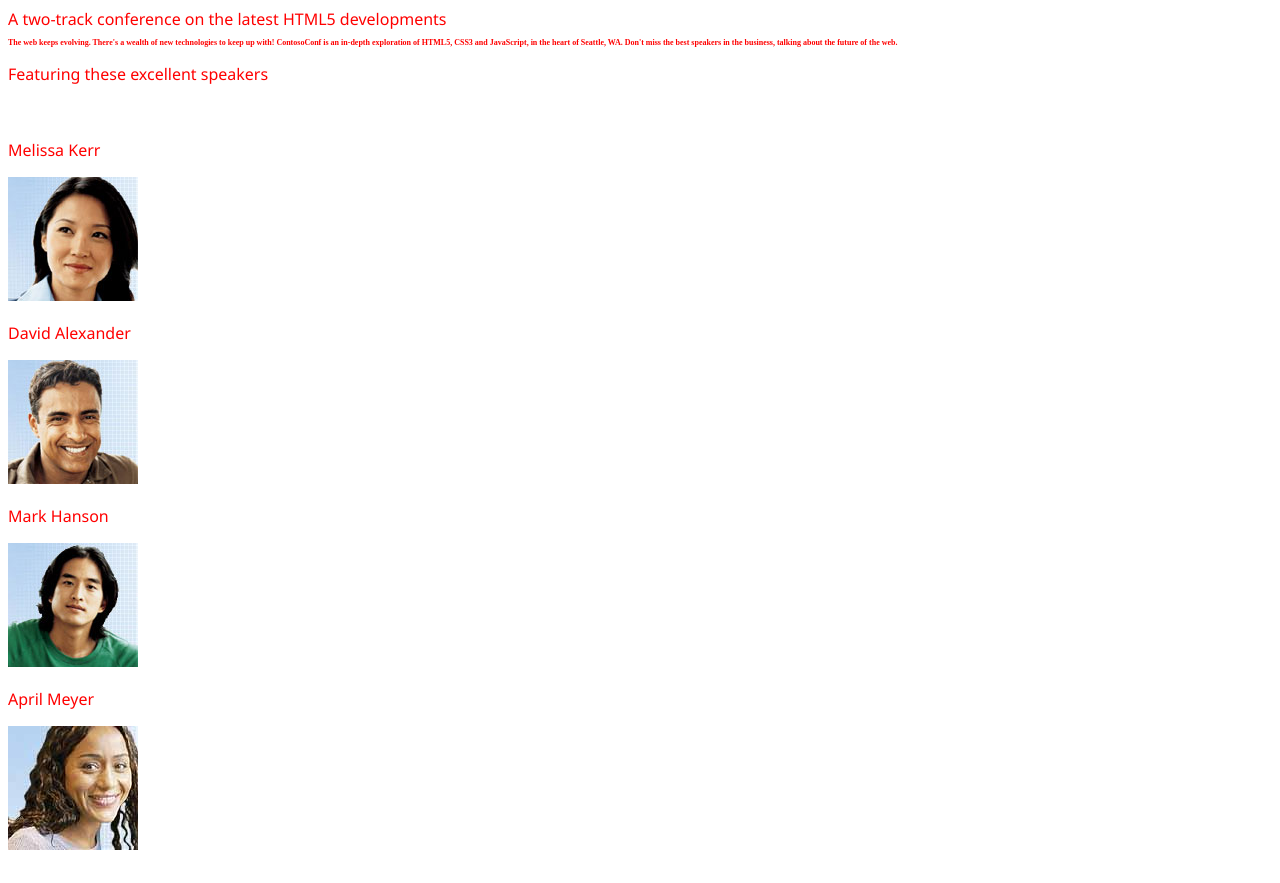
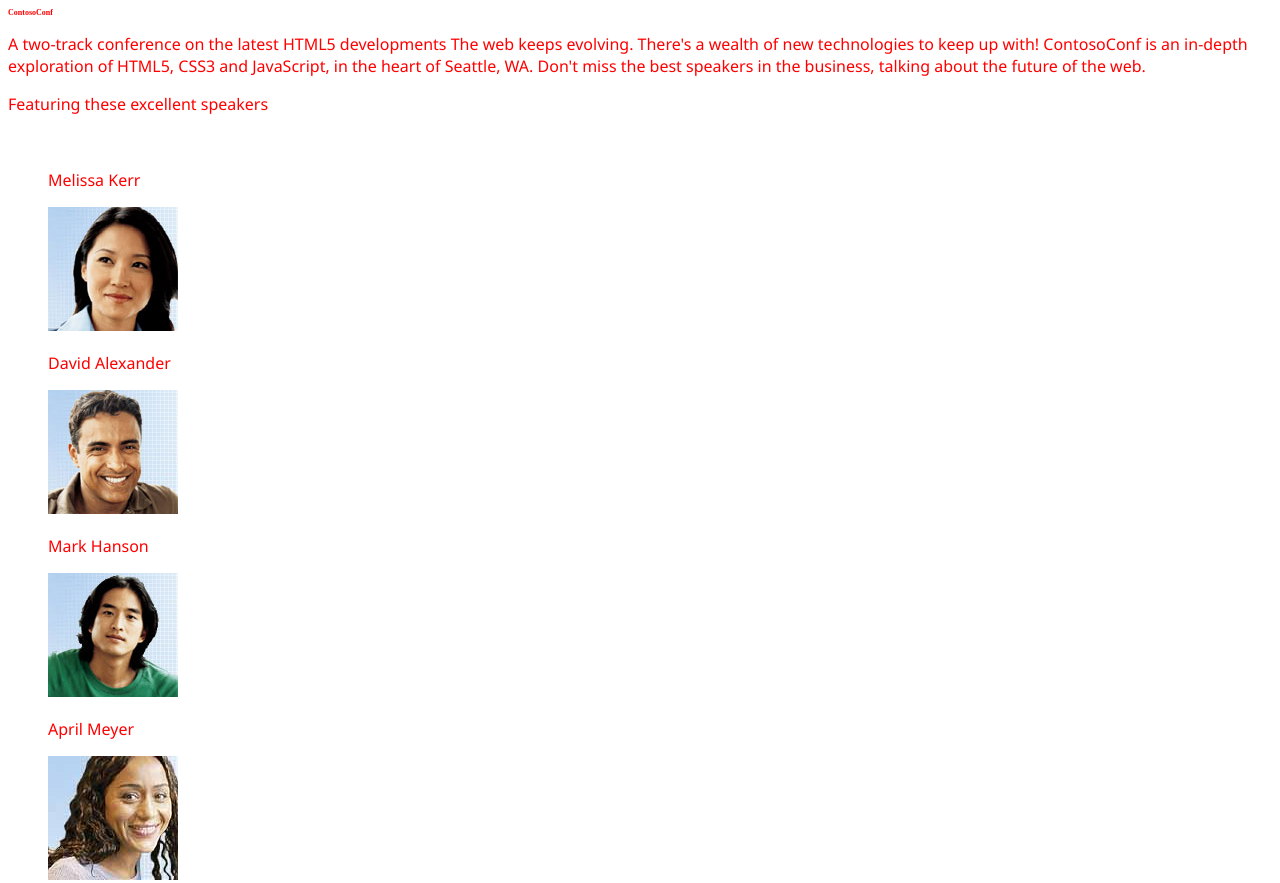
Before and after one commit to peternielung/demowebsite, a plain HTML site: page ContosoConf/index.html in a window 1280 px wide. Shown: the top 883 px of the page. Drawn offline with Linux system fonts and the light colour scheme; files that its build step writes are made by us from their sources.

Commit message:
exercise1 vol 2

```diff
--- a/ContosoConf/StyleSheet1.css
+++ b/ContosoConf/StyleSheet1.css
@@ -8,8 +8,9 @@ header {
 }
 h1 {
     font-family: 'Copperplate Gothic';
-    font-size:0.5em;
+    font-size: 0.5em;
     color: red;
+}
     header {
     padding-bottom: 10px;
     border-buttom: 2px dotted blue;
--- a/ContosoConf/index.html
+++ b/ContosoConf/index.html
@@ -1,26 +1,28 @@
 <!DOCTYPE html>
 <html>
 <head>
+    <meta charset="utf-8" />
     <title>
         ContosoConf
     </title>
     <link href="styles/StyleSheet1.css" rel="stylesheet" />
+
+
+
+
+</head>
+<body>
+    <h1> ContosoConf</h1>
+
+        <p>
             A two-track conference on the latest HTML5 developments
-            <br />
-            <h1>
-                <p>
             The web keeps evolving. There's a wealth of new technologies to keep up with! ContosoConf is an in-depth exploration of HTML5, CSS3 and JavaScript, in the heart of Seattle, WA.
             Don't miss the best speakers in the business, talking about the future of the web.
         </p>
-            </h1>
-            <meta charset="utf-8" />
-            <title></title>
-</head>
-<body>
 
     <section>
         <p>Featuring these excellent speakers</p><br />
-
+        <ul>
             <p>Melissa Kerr </p>
             <img src="images/melissa-kerr.jpg" />
             <p>
@@ -35,6 +37,7 @@
                 April Meyer
             </p>
             <img src="images/april-meyer.jpg" />
+        </ul>
     </section> <br />
     <section>
         <p>
```
Lines whose indentation alone changed are shown as unchanged.
